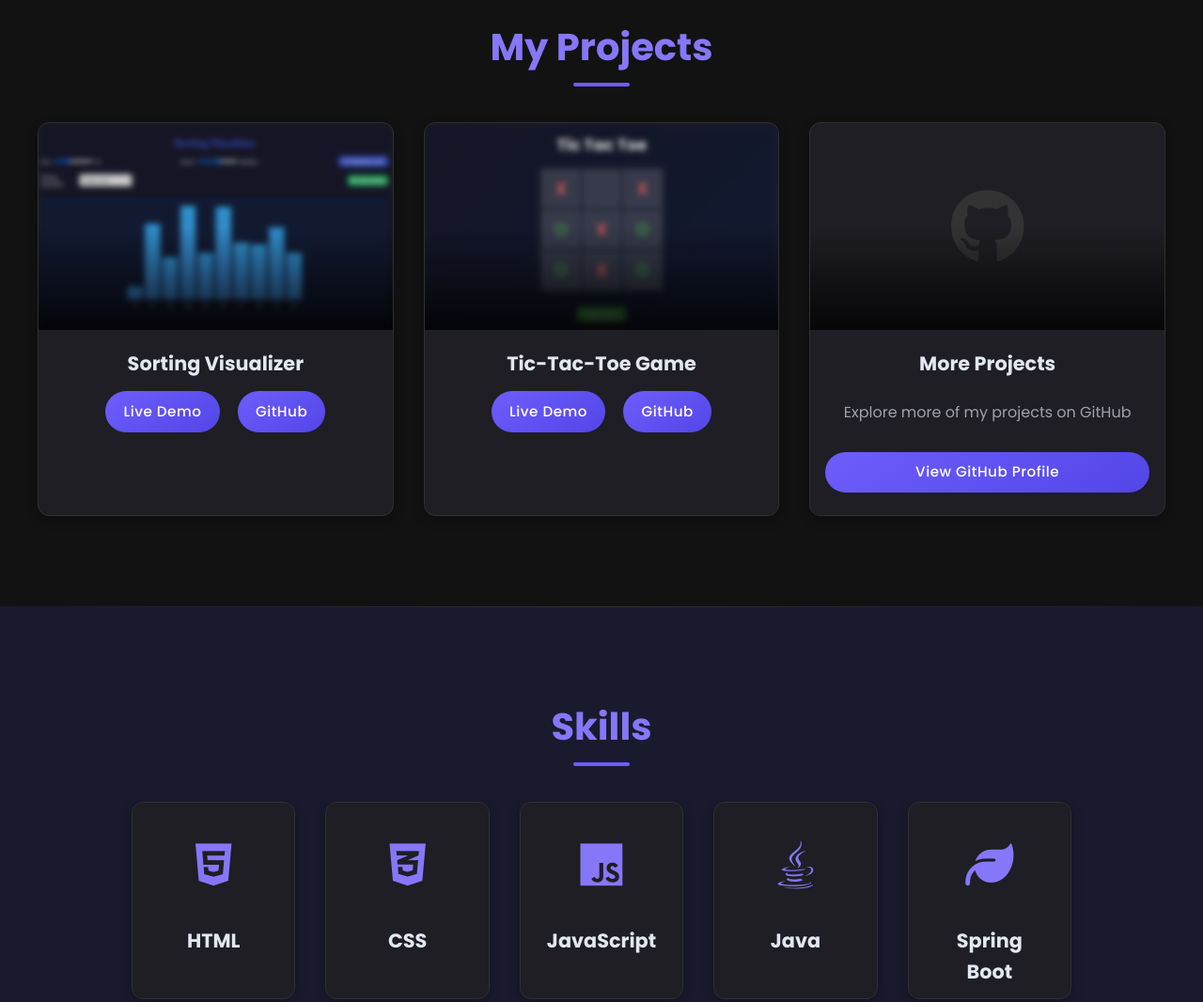
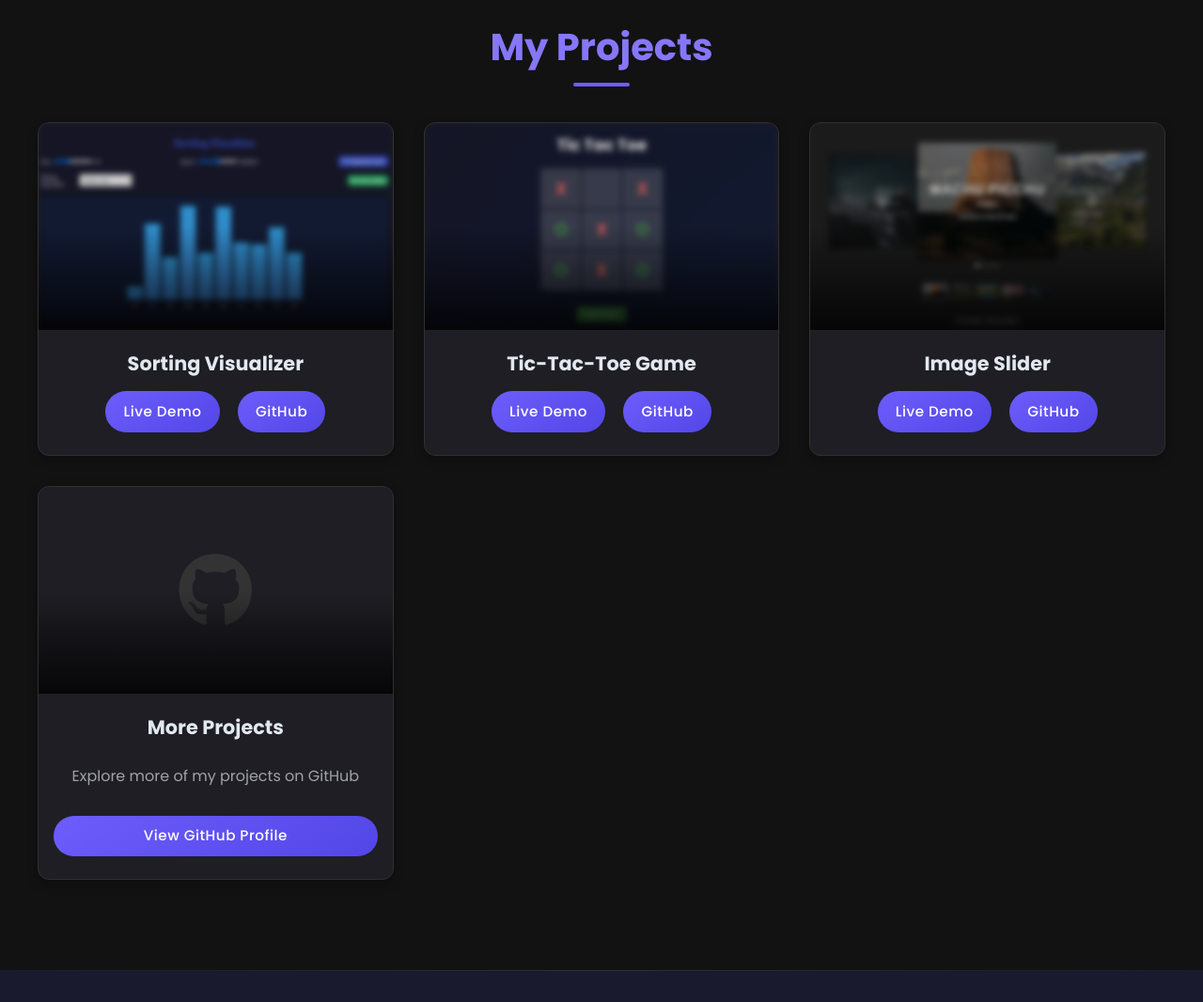
Before and after one commit to amankr212003/Portfolio, a plain HTML site: page index.html in a window 1280 px wide. Shown: the part 2440-3506 px from the top of the page at 94% size. Drawn offline with Linux system fonts and the light colour scheme.

Commit message:
new project added

```diff
--- a/index.html
+++ b/index.html
@@ -4,7 +4,6 @@
     <meta charset="UTF-8">
     <meta name="viewport" content="width=device-width, initial-scale=1.0">
     <title>Aman Kumar</title>
-    <link rel="shortcut icon" href="assets/portfolio.png" type="image/x-icon">
     <link rel="preconnect" href="https://fonts.googleapis.com">
     <link rel="preconnect" href="https://fonts.gstatic.com" crossorigin>
     <link href="https://fonts.googleapis.com/css2?family=Poppins:wght@300;400;500;600;700&display=swap" rel="stylesheet">
@@ -133,6 +132,16 @@
             </div>
             <div class="project-card">
                 <div class="project-image">
+                    <img src="assets/image-slilder.png" alt="Image Slider">
+                </div>
+                <h3>Image Slider</h3>
+                <div class="project-links">
+                    <a href="https://image-slider-projectin.netlify.app/" class="project-link" target="_blank">Live Demo</a>
+                    <a href="https://github.com/amankr212003/Image-Slider" class="project-link" target="_blank">GitHub</a>
+                </div>
+            </div>
+            <div class="project-card">
+                <div class="project-image">
                     <i class="fab fa-github" style="font-size: 5rem; color: #333; display: flex; justify-content: center; align-items: center; height: 100%;"></i>
                 </div>
                 <h3>More Projects</h3>
```
Also changed, not shown: assets/image-slilder.png (added), assets/portfolio.png (deleted).
